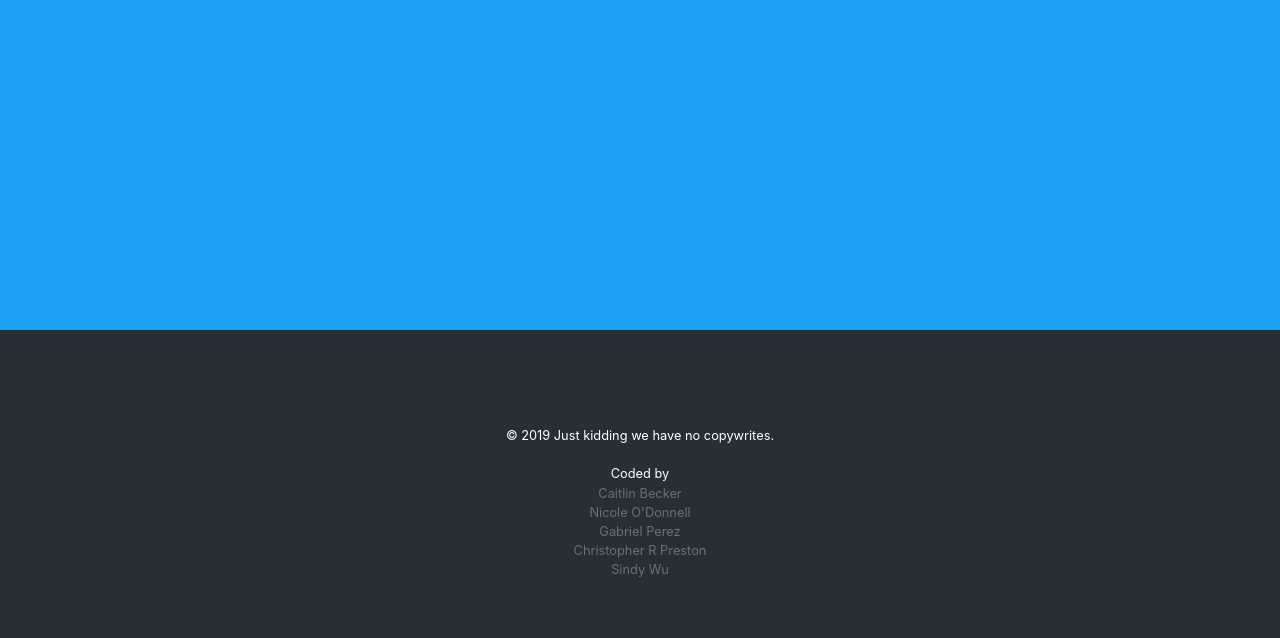
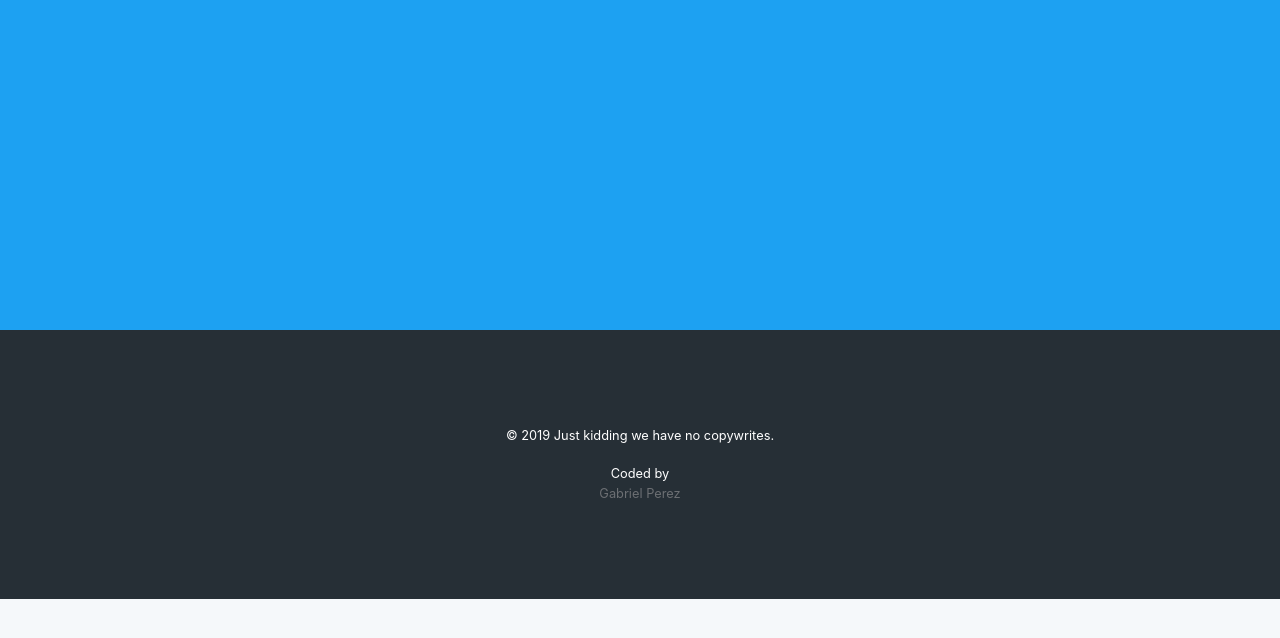
Before and after one commit to stuffrome/twitter-metrics, a website: page client/index.html in a window 1280 px wide. Shown: the part 526-1164 px from the top of the page. After the commit the page ends 1125 px from the top, so only its background shows below. Drawn offline with nearby package versions, Linux system fonts and the light colour scheme.

Commit message:
GitHub link added to footer

```diff
--- a/client/index.html
+++ b/client/index.html
@@ -58,11 +58,7 @@
           <div class="col-md-12 text-center">
             &copy; 2019 Just kidding we have no copywrites. <br><br>
             Coded by <br>
-            <a href="#">Caitlin Becker</a> <br>
-            <a href="#">Nicole O'Donnell</a> <br>
             <a href="https://github.com/stuffrome/">Gabriel Perez</a> <br>
-            <a href="#">Christopher R Preston</a> <br>
-            <a href="#">Sindy Wu</a> <br>
           </div>
         </div>
       </div>
```
